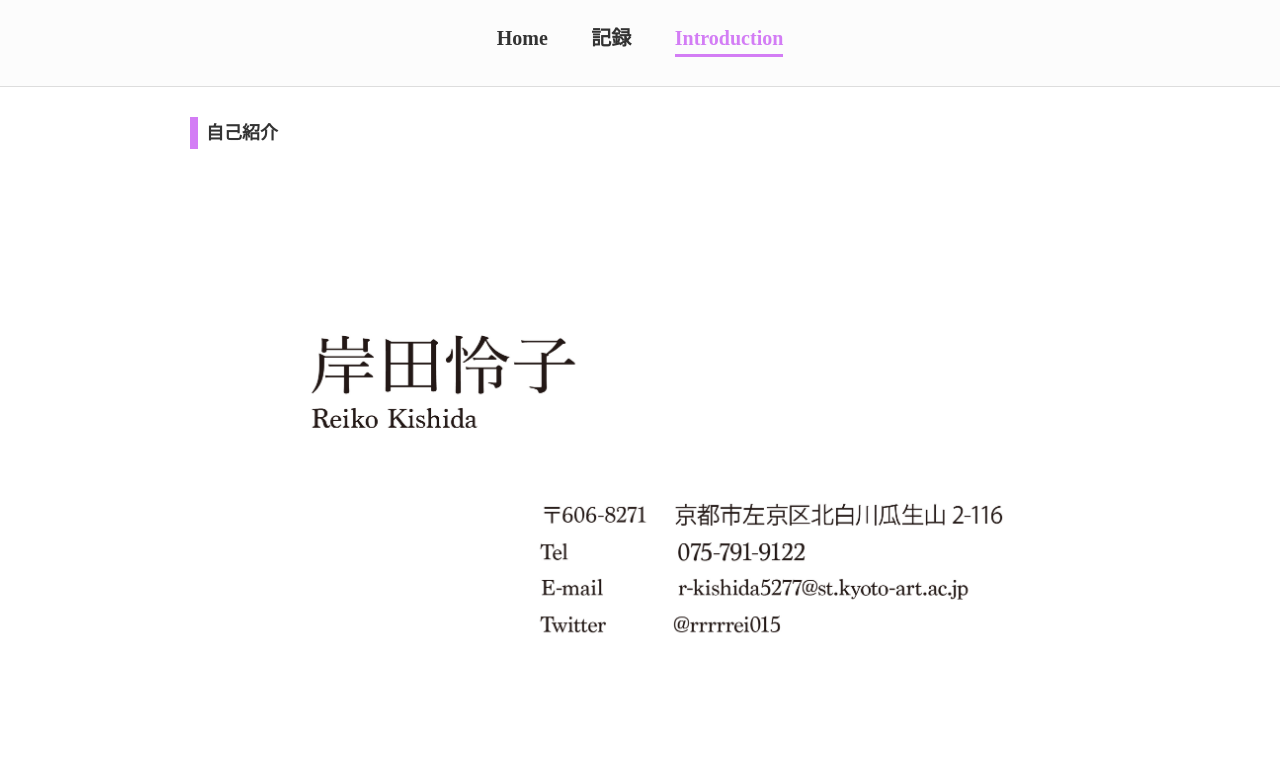
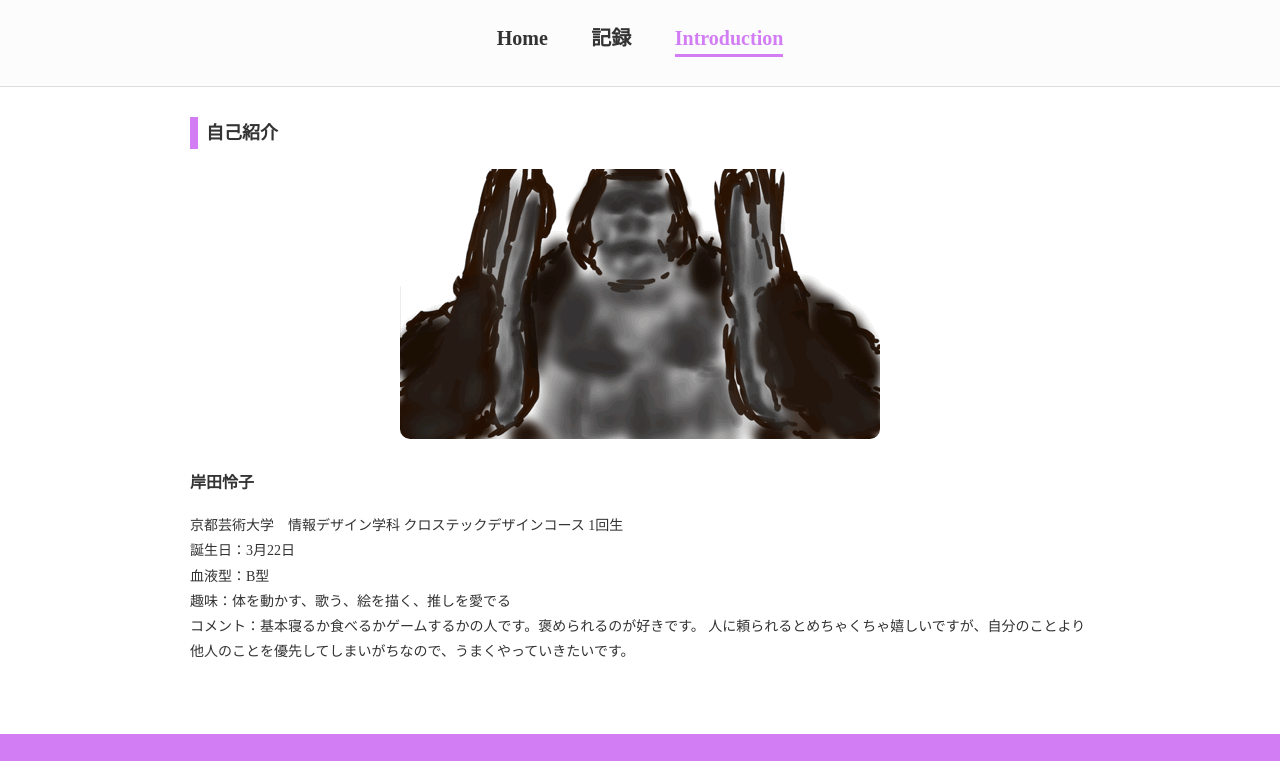
Before and after one commit to KUAD-XtechDesign/simple-page-rrrrrei, a plain HTML site: page subjects/cv.html in a window 1280 px wide. Shown: the top 761 px of the page. Drawn offline with Linux system fonts and the light colour scheme.

Commit message:
ゴリラ

```diff
--- a/subjects/cv.html
+++ b/subjects/cv.html
@@ -24,7 +24,7 @@
 
       <main>
         <h1>自己紹介</h1>
-        <p class="main_pic"><img src="../images/namecard.jpg"></p>
+        <p class="main_pic"><img src="../images/gollirapush.gif"></p>
         <div class="mb_l">
           <h2>岸田怜子</h2>
           <p>京都芸術大学　情報デザイン学科 クロステックデザインコース 1回生</p>
```
Also changed, not shown: images/gollirapush.gif (added).
